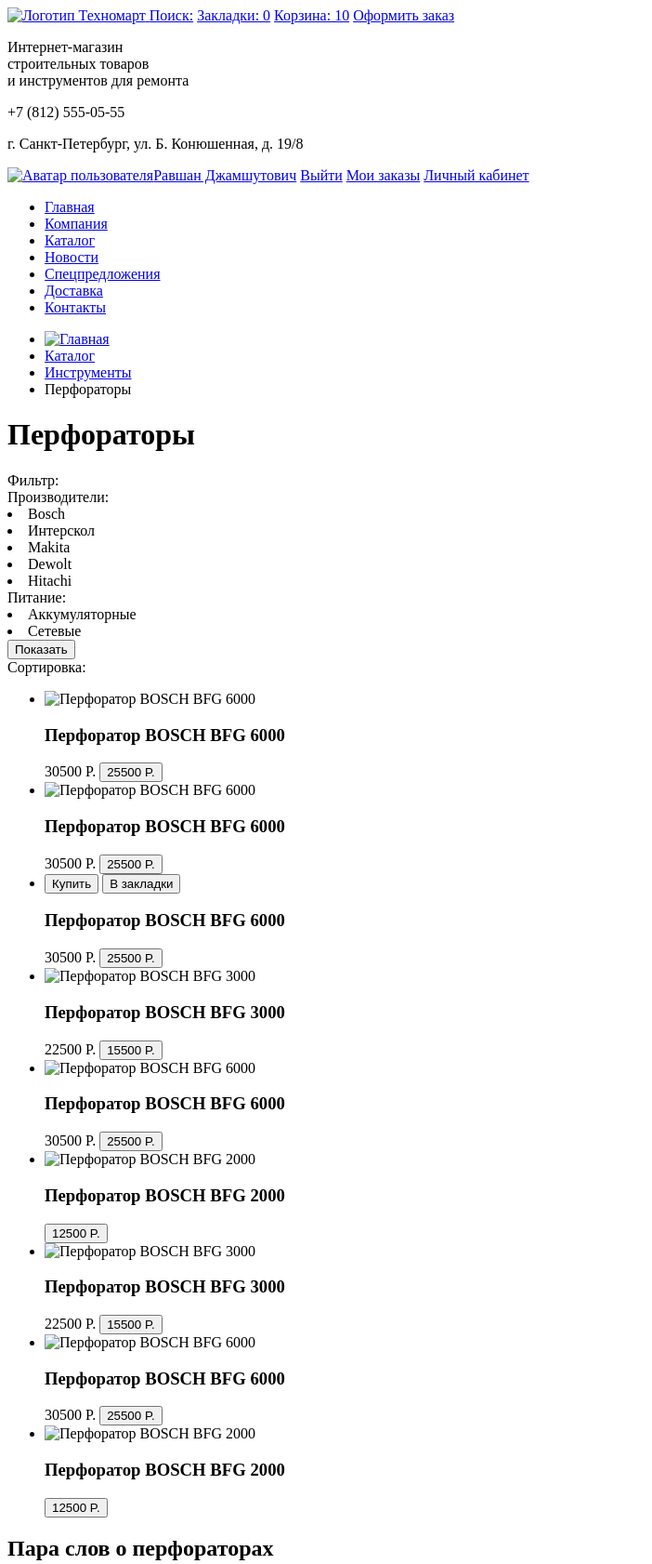
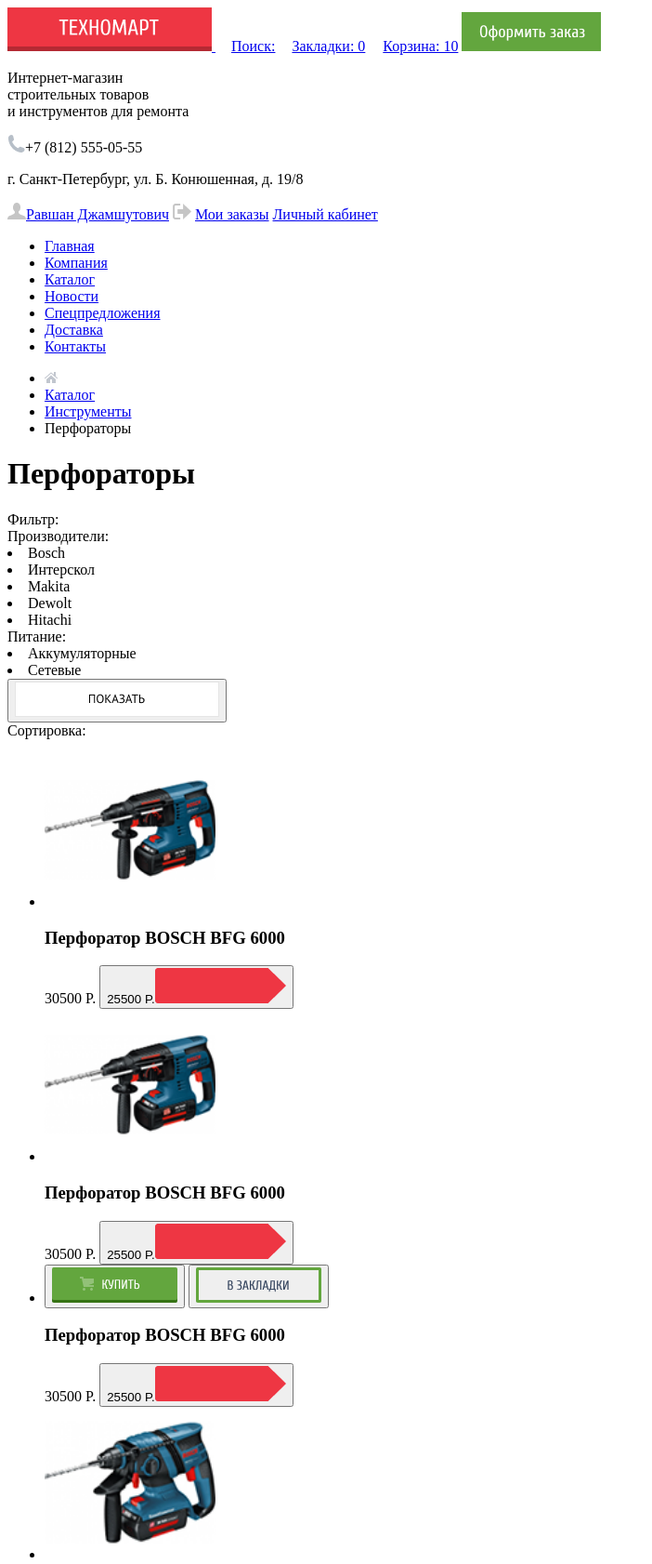
Before and after one commit to migunovaia71/1366763-technomart-28, a plain HTML site: page catalog.html in a window 1280 px wide. Shown: the top 1682 px of the page at 93% size, without its empty margins (0-702 px from the left). Drawn offline with Linux system fonts and the light colour scheme.

Commit message:
Добавлены картинки в каталог

```diff
--- a/catalog.html
+++ b/catalog.html
@@ -9,12 +9,12 @@
   <body>
     <header>
       <a href="index.html">
-        <img src="img/logo.svg" width="220" height="47" alt="Логотип Техномарт">
+        <img src="img/logo.png" width="220" height="47" alt="Логотип Техномарт">
       </a>
-      <a href="blank.html">Поиск:</a>
-      <a href="blank.html">Закладки: 0</a>
-      <a href="blank.html">Корзина: 10</a>
-      <a href="blank.html">Оформить заказ</a>
+      <a href="blank.html"><img src="img/icon-search.png">Поиск:</a>
+      <a href="blank.html"><img src="img/icon-bookmark.png">Закладки: 0</a>
+      <a href="blank.html"><img src="img/icon-cart.png">Корзина: 10</a>
+      <a href="blank.html"><img src="img/order.png"></a>
       <section>
         <p>Интернет-магазин<br>
         строительных товаров<br>
@@ -22,12 +22,12 @@
         </p>
       </section>
       <section>
-        <p>+7 (812) 555-05-55</p>
+        <p><img src="img/icon-phone.png">+7 (812) 555-05-55</p>
         <p>г. Санкт-Петербург, ул. Б. Конюшенная, д. 19/8</p>
       </section>
       <section>
-        <a href="blank.html"><img src="img/avatar.jpg" width="20" height="18" alt="Аватар пользователя">Равшан Джамшутович</a>
-        <a href="blank.html">Выйти</a>
+        <a href="blank.html"><img src="img/icon-user.png" width="20" height="18" alt="Аватар пользователя">Равшан Джамшутович</a>
+        <a href="blank.html"><img src="img/icon-login.png"></a>
         <a href="blank.html">Мои заказы</a>
         <a href="blank.html">Личный кабинет</a>
       </section>
@@ -48,7 +48,7 @@
       <section>
           <ul>
               <li>
-                <a href="index.html"><img src="img/main.png" alt="Главная"></a>
+                <a href="index.html"><img src="img/icon-home.png" alt="Главная"></a>
               </li>
               <li>
                 <a href="blank.html">Каталог</a>
@@ -83,7 +83,7 @@
             <li>Сетевые</li>
         </ui>
       </section>
-      <button type="button">Показать</button>
+      <button type="button"><img src="img/filter.png" alt="Показать"></button>
       <section>
         <span>Сортировка:</span>
         <!-- Здесь будет сортировка товаров -->
@@ -91,62 +91,74 @@
       <section>
         <ul>
           <li>
-            <img src="img/perforator6000.jpg" width="184" height="164" alt="Перфоратор BOSCH BFG 6000">
+            <img src="img/perforator-bosch-6000.png" width="184" height="164" alt="Перфоратор BOSCH BFG 6000">
             <h3>Перфоратор BOSCH BFG 6000</h3>
             <span>30500 P.</span>
-            <button type="button">25500 P.</button>
+            <button type="button">25500 P.<img src="img/price.png"></button>
           </li>
           <li>
-            <img src="img/perforator6000.jpg" width="184" height="164" alt="Перфоратор BOSCH BFG 6000">
+            <img src="img/perforator-bosch-6000.png" width="184" height="164" alt="Перфоратор BOSCH BFG 6000">
             <h3>Перфоратор BOSCH BFG 6000</h3>
             <span>30500 P.</span>
-            <button type="button">25500 P.</button>
+            <button type="button">25500 P.<img src="img/price.png"></button>
           </li>
           <li>
-            <button type="button">Купить</button>
-            <button type="button">В закладки</button>
+            <button type="button"><img src="img/buy.png"></button>
+            <button type="button"><img src="img/to-bookmarks.png"></button>
             <h3>Перфоратор BOSCH BFG 6000</h3>
             <span>30500 P.</span>
-            <button type="button">25500 P.</button>
+            <button type="button">25500 P.<img src="img/price.png"></button>
           </li>
           <li>
-            <img src="img/perforator3000.jpg" width="184" height="164" alt="Перфоратор BOSCH BFG 3000">
+            <img src="img/perforator-bosch-3000.png" width="184" height="164" alt="Перфоратор BOSCH BFG 3000">
             <h3>Перфоратор BOSCH BFG 3000</h3>
             <span>22500 P.</span>
-            <button type="button">15500 P.</button>
+            <button type="button">15500 P.<img src="img/price.png"></button>
           </li>
           <li>
-            <img src="img/perforator6000.jpg" width="184" height="164" alt="Перфоратор BOSCH BFG 6000">
+            <img src="img/perforator-bosch-6000.png" width="184" height="164" alt="Перфоратор BOSCH BFG 6000">
             <h3>Перфоратор BOSCH BFG 6000</h3>
             <span>30500 P.</span>
-            <button type="button">25500 P.</button>
+            <button type="button">25500 P.<img src="img/price.png"></button>
           </li>
           <li>
-            <img src="img/perforator2000.jpg" width="184" height="164" alt="Перфоратор BOSCH BFG 2000">
+            <img src="img/perforator-bosch-2000.png" width="184" height="164" alt="Перфоратор BOSCH BFG 2000">
             <h3>Перфоратор BOSCH BFG 2000</h3>
-            <button type="button">12500 P.</button>
+            <button type="button">12500 P.<img src="img/price.png"></button>
           </li>
           <li>
-            <img src="img/perforator3000.jpg" width="184" height="164" alt="Перфоратор BOSCH BFG 3000">
+            <img src="img/perforator-bosch-3000.png" width="184" height="164" alt="Перфоратор BOSCH BFG 3000">
             <h3>Перфоратор BOSCH BFG 3000</h3>
             <span>22500 P.</span>
-            <button type="button">15500 P.</button>
+            <button type="button">15500 P.<img src="img/price.png"></button>
           </li>
           <li>
-            <img src="img/perforator6000.jpg" width="184" height="164" alt="Перфоратор BOSCH BFG 6000">
+            <img src="img/perforator-bosch-6000.png" width="184" height="164" alt="Перфоратор BOSCH BFG 6000">
             <h3>Перфоратор BOSCH BFG 6000</h3>
             <span>30500 P.</span>
-            <button type="button">25500 P.</button>
+            <button type="button">25500 P.<img src="img/price.png"></button>
           </li>
           <li>
-            <img src="img/perforator2000.jpg" width="184" height="164" alt="Перфоратор BOSCH BFG 2000">
+            <img src="img/perforator-bosch-2000.png" width="184" height="164" alt="Перфоратор BOSCH BFG 2000">
             <h3>Перфоратор BOSCH BFG 2000</h3>
-            <button type="button">12500 P.</button>
+            <button type="button">12500 P.<img src="img/price.png"></button>
           </li>
         </ul>
-      </section>
-      <section>
-          <!-- Здесь будет пагинация -->
+        <ul>
+          <li>
+            <a>1</a>
+          </li>
+          <li>
+            <a href="#">2</a>
+          </li>
+          <li>
+            <a href="#">3</a>
+          </li>
+          <li>
+            <a href="#">Следующая</a>
+          </li>
+        </ul>
+
       </section>
       <section>
           <h2>Пара слов о перфораторах</h2>
@@ -161,7 +173,7 @@
 
     <footer>
       <a href="index.html">
-        <img src="img/logo.svg" width="220" height="47" alt="Логотип Техномарт">
+        <img src="img/logo.png" width="220" height="47" alt="Логотип Техномарт">
       </a>
       <section>
         <p>г. Санкт-Петербург, ул. Б. Конюшенная, д. 19/8</p>
@@ -192,13 +204,13 @@
       <section>
         <ul>
           <li>
-            <a href="#">Вконтакте</a>
+            <a href="#"><img src="img/vk.png" alt="Вконтакте"></a>
           </li>
           <li>
-            <a href="#">Фейсбук</a>
+            <a href="#"><img src="img/facebook.png" alt="Фейсбук"></a>
           </li>
           <li>
-            <a href="#">Инстаграм</a>
+            <a href="#"><img src="img/instagram.png" alt="Инстаграм"></a>
           </li>
         </ul>
       </section>
```
